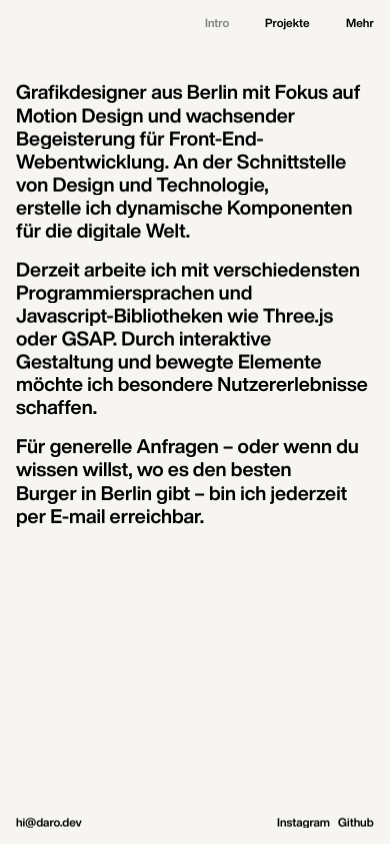
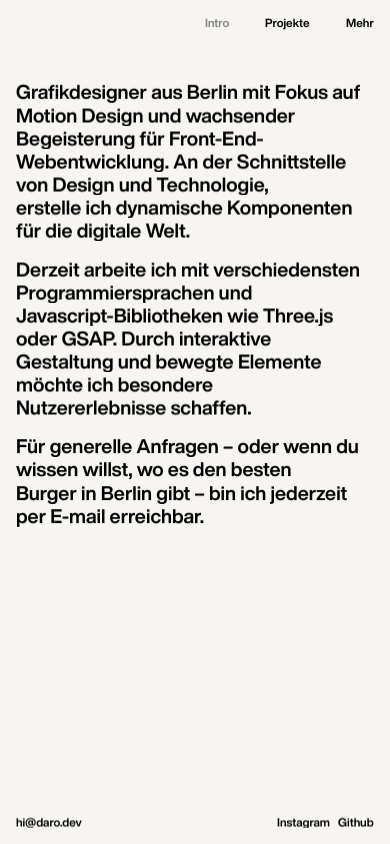
Before and after one commit to darko-img/portfolio_darek, a SvelteKit app: page / in a window 390 px wide. Built offline with nearby package versions, Linux system fonts and the light colour scheme.

Commit message:
info block mobile 14

```diff
--- a/src/routes/+page.svelte
+++ b/src/routes/+page.svelte
@@ -231,7 +231,11 @@ onMount(() => {
     </div>
 
     <div class="text-wrapper">
-      <h1 class="text-reveal">möchte ich besondere Nutzererlebnisse schaffen.</h1>
+      <h1 class="text-reveal">möchte ich besondere</h1>
+    </div>
+
+     <div class="text-wrapper">
+      <h1 class="text-reveal">Nutzererlebnisse schaffen.</h1>
     </div>
 
   </div>
```
